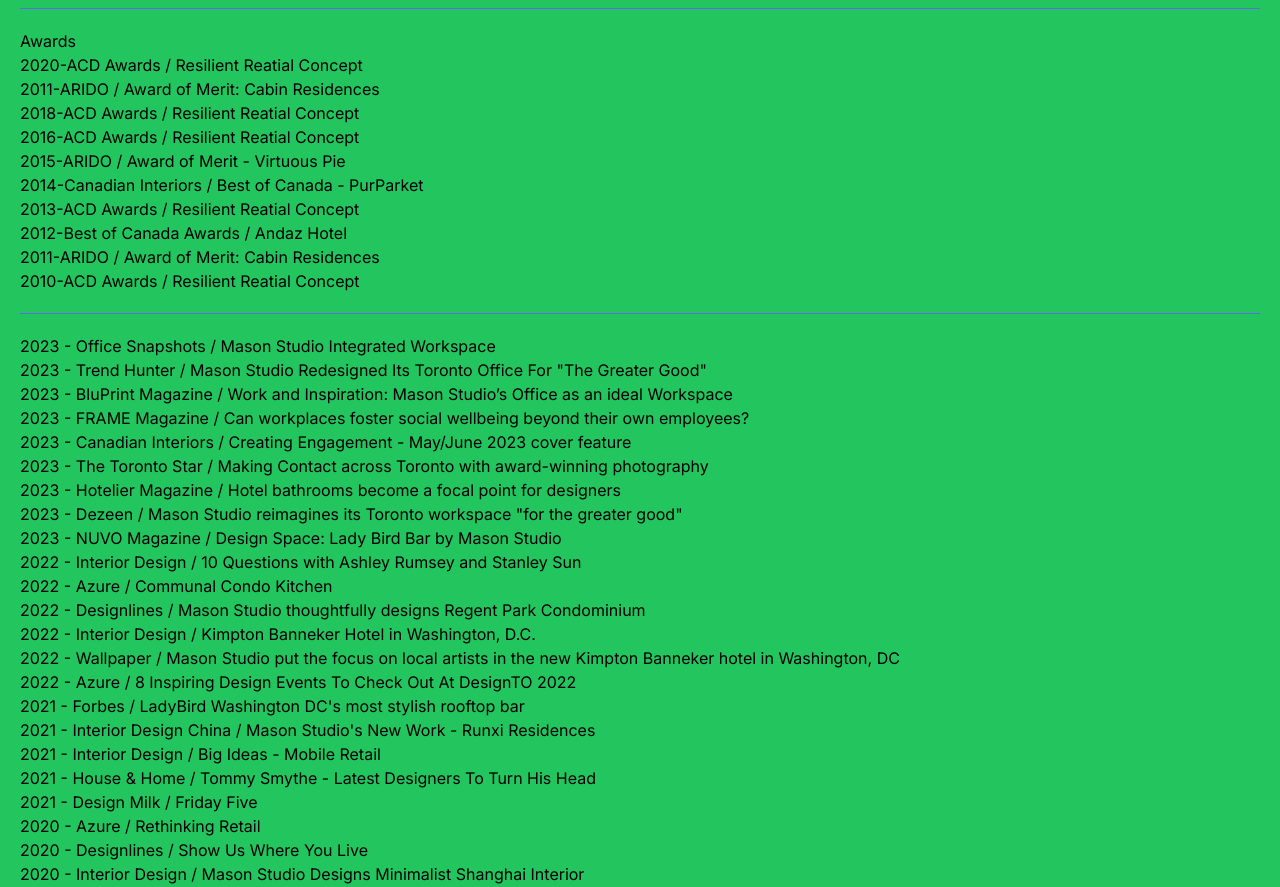
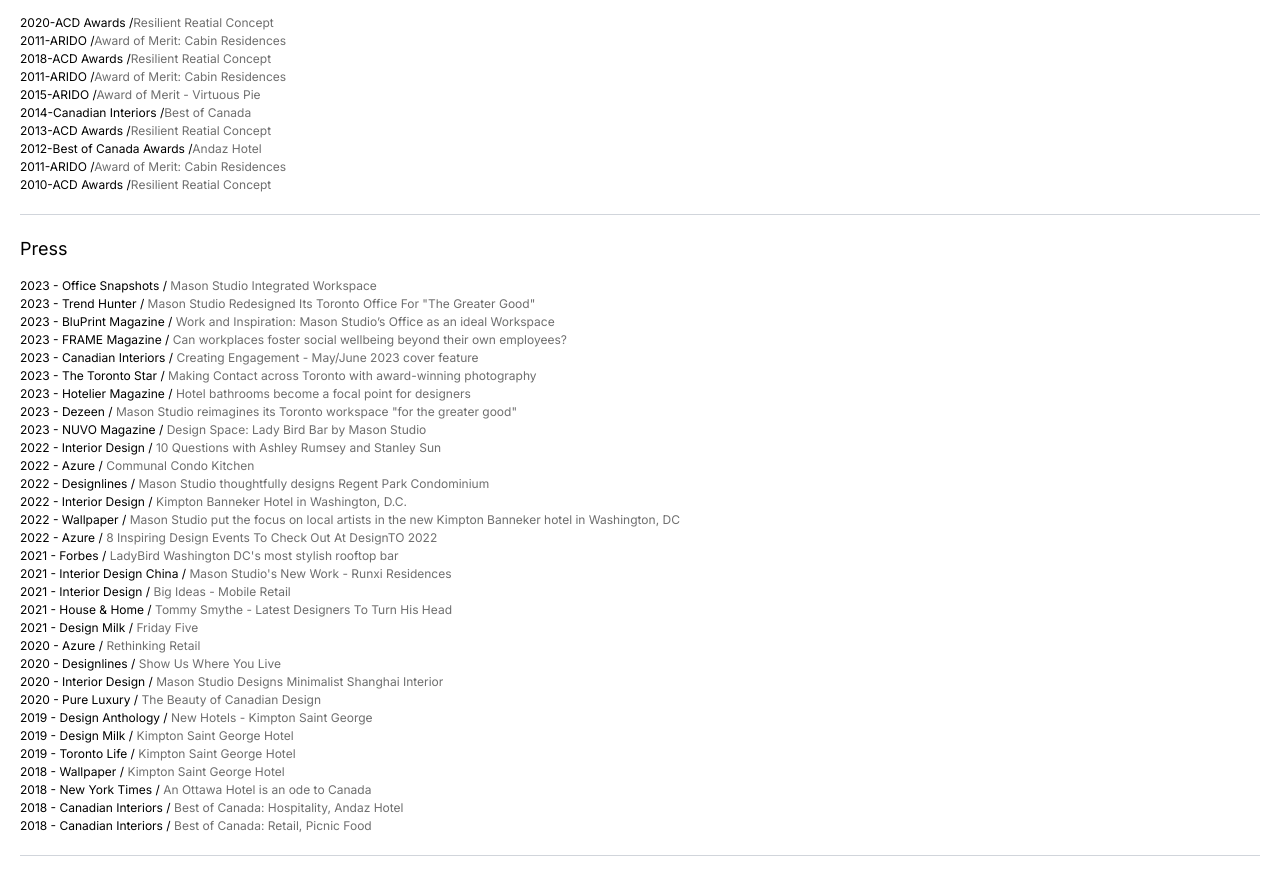
Before and after one commit to techloset/Talha-masoWebApp, a Next.js app: page /pages/about in a window 1280 px wide. Shown: the part 4060-4947 px from the top of the page. Built offline with nearby package versions, Linux system fonts and the light colour scheme.

Commit message:
working on cultural hub page

```diff
--- a/app/page.js
+++ b/app/page.js
@@ -1,14 +1,14 @@
 
 import React from 'react'
 import Main from './pages/main/main'
-import Footer from './(component)/footer/footer'
+// import Footer from './(component)/footer/footer'
 
 
 const page = () => {
   return (
     <div className=' '>
-      {/* <Main/> */}
-      <Footer/>
+      <Main/>
+
     </div>
   )
 }
--- a/app/pages/about/page.js
+++ b/app/pages/about/page.js
@@ -1,9 +1,10 @@
 import React from 'react'
 import Image from 'next/image'
+import Footer from '@/app/(component)/footer/footer'
 
 const page = () => {
     return (
-        <div className='bg-green-500 absolute -z-10 top-12 px-[20px] '>
+        <div className=' absolute  -z-10 top-12 px-[20px] pb-[45px] '>
             <p className='text-[25.6px] py-[15px]'>About</p>
             <p className='text-[22.85px]  '>We have an optimistic view of humanity, and we believe in the potency of using design as a tool for actionable change.</p>
             <p className='text-[12.8px] text-[#6E6E6E] my-[18px] '>At Mason Studio, we design thoughtfully and care deeply, guided by our innate need to “make better”.  This is not just to affect the world but to understand both the opportunities we have and the possibilities we can create to bring real value to society, an experience or a personal moment in a meaningful way. </p >
@@ -19,97 +20,176 @@
 
 
             <Image src='/images/aboutt2.jpg' width='100' height='100' className=' w-full ' />
-            <div className='my-[20px] border-b-[1px] border-indigo-500 '> </div>
+            <div className='my-[20px] border-b-[1px] border-gray-300 '> </div>
             <Image src='/images/about1.jpg' width='100' height='100' className=' w-full mt-[10px]' />
-            <div className='my-[20px] border-b-[1px] border-indigo-500 '> </div>
+            <div className='my-[20px] border-b-[1px] border-gray-300 '> </div>
 
 
             {/* text */}
-            <p> Co-Founder, Executive Director</p>
-            <p>Ashley Rumsey</p>
-            <p>BID Hons, NCIDQ, IDC, ARIDO, LEED AP</p>
-            <p>Ashley Rumsey brings the highest standards to both the design vision of projects and the management of the Mason Studio team. An advocate of purposeful design, Ashley has been a key part of the development of Mason Studio’s innovative research-based process. She ensures design decisions are thoughtfully evaluated based on their potential contribution to the end user, design process, and client’s goals. Her collaborative approach ensures a broad-based perspective, leveraging the skills and knowledge of the entire team to fully inform each design project.
+            <p className='text-[12px] text-[#6E6E6E]'> Co-Founder, Executive Director</p>
+            <p className='text-[18px] '>Ashley Rumsey</p>
+            <p className='text-[12px] text-[#6E6E6E]'>BID Hons, NCIDQ, IDC, ARIDO, LEED AP</p>
+            <p className='text-[12px] text-[#6E6E6E] pt-[12px] pb-[18px] '>Ashley Rumsey brings the highest standards to both the design vision of projects and the management of the Mason Studio team. An advocate of purposeful design, Ashley has been a key part of the development of Mason Studio’s innovative research-based process. She ensures design decisions are thoughtfully evaluated based on their potential contribution to the end user, design process, and client’s goals. Her collaborative approach ensures a broad-based perspective, leveraging the skills and knowledge of the entire team to fully inform each design project.
                 As a respected leader in the Canadian design community, Ashley has also been featured in international design media and regularly participates in thought leadership at notable conferences and events.</p>
 
 
-            <p> Co-Founder, Creative Director</p>
-            <p>Stanley Sun</p>
-            <p>BID Hons, BSC Hons, NCIDQ, IDC, ARIDO, BCIN</p>
-            <p>Stanley Sun’s vision is informed by a unique blend of formal studies in human sciences, fine arts and interior design.  Approaching each challenge with a combined scientific and humanistic perspective, he first observes how people experience and react to the built environment to create a rational and intuitive design solution. Of particular interest to Stanley’s practice is the science of light and the physiological and psychological response people have to light.As an advocate for Canadian design, Stanley has been published widely and has participated as a keynote speaker at leading design conferences. He is also a sessional instructor at his alma mater, Toronto Metropolitan University.</p>
+            <p className='text-[12px] text-[#6E6E6E]'> Co-Founder, Creative Director</p>
+            <p className='text-[18px] '>Stanley Sun</p>
+            <p className='text-[12px] text-[#6E6E6E]' >BID Hons, BSC Hons, NCIDQ, IDC, ARIDO, BCIN</p>
+            <p className='pt-[12px] text-[12.8px] text-[#6E6E6E] '>Stanley Sun’s vision is informed by a unique blend of formal studies in human sciences, fine arts and interior design.  Approaching each challenge with a combined scientific and humanistic perspective, he first observes how people experience and react to the built environment to create a rational and intuitive design solution. Of particular interest to Stanley’s practice is the science of light and the physiological and psychological response people have to light.As an advocate for Canadian design, Stanley has been published widely and has participated as a keynote speaker at leading design conferences. He is also a sessional instructor at his alma mater, Toronto Metropolitan University.</p>
 
-            <div className='my-[20px] border-b-[1px] border-indigo-500 '> </div>
+            <div className='mt-[30px] mb-[20px]  border-b-[1px] border-gray-300 '> </div>
 
-            <p>Awards</p>
-            <ul>
-                <li>
-                    2020-ACD Awards / Resilient Reatial Concept
+
+
+            {/* Awards links */}
+            <p className='text-[18px] pb-[15px] '>Awards</p>
+            <ul >
+
+                <li className='text-[12px] '>
+                    <span className='text-[#000000]'>
+                        2020-ACD Awards /
+                    </span>
+                    <span className='text-[#6E6E6E]'>
+                        Resilient Reatial Concept
+                    </span>
                 </li>
-                <li>
-                    2011-ARIDO / Award of Merit: Cabin Residences
+
+                <li className='text-[12px] '>
+                    <span className='text-[#000000]'>
+                        2011-ARIDO /
+                    </span>
+                    <span className='text-[#6E6E6E]'>
+                        Award of Merit: Cabin Residences
+                    </span>
+
                 </li>
-                <li>
-                    2018-ACD Awards / Resilient Reatial Concept
+                <li className='text-[12px] '>
+                    <span className='text-[#000000]'>
+                        2018-ACD Awards /
+                    </span>
+                    <span className='text-[#6E6E6E]'>
+                        Resilient Reatial Concept
+                    </span>
+
+
                 </li>
-                <li>
-                    2016-ACD Awards / Resilient Reatial Concept
+                <li className='text-[12px] '>
+                    <span className='text-[#000000]'>
+                        2011-ARIDO /
+                    </span>
+                    <span className='text-[#6E6E6E]'>
+                        Award of Merit: Cabin Residences
+                    </span>
+
+
                 </li>
-                <li>
-                    2015-ARIDO / Award of Merit - Virtuous Pie
+                <li className='text-[12px] '>
+                    <span className='text-[#000000]'>
+                        2015-ARIDO /
+                    </span>
+                    <span className='text-[#6E6E6E]'>
+                        Award of Merit - Virtuous Pie
+                    </span>
+
+
                 </li>
-                <li>
-                    2014-Canadian Interiors / Best of Canada - PurParket
+                <li className='text-[12px] '>
+                    <span className='text-[#000000]'>
+                        2014-Canadian Interiors /
+                    </span>
+                    <span className='text-[#6E6E6E]'>
+                        Best of Canada
+                    </span>
+
+
                 </li>
-                <li>
-                    2013-ACD Awards / Resilient Reatial Concept
+                <li className='text-[12px] '>
+                    <span className='text-[#000000]'>
+                        2013-ACD Awards /
+                    </span>
+                    <span className='text-[#6E6E6E]'>
+                        Resilient Reatial Concept
+                    </span>
+
+
                 </li>
-                <li>
-                    2012-Best of Canada Awards / Andaz Hotel
+                <li className='text-[12px] '>
+                    <span className='text-[#000000]'>
+                        2012-Best of Canada Awards /
+                    </span>
+                    <span className='text-[#6E6E6E]'>
+                        Andaz Hotel
+                    </span>
+
+
                 </li>
-                <li>
-                    2011-ARIDO / Award of Merit: Cabin Residences
+                <li className='text-[12px] '>
+                    <span className='text-[#000000]'>
+                        2011-ARIDO /
+                    </span>
+                    <span className='text-[#6E6E6E]'>
+                        Award of Merit: Cabin Residences
+                    </span>
+
+
                 </li>
-                <li>
-                    2010-ACD Awards / Resilient Reatial Concept
+                <li className='text-[12px] '>
+                    <span className='text-[#000000]'>
+                        2010-ACD Awards /
+                    </span>
+                    <span className='text-[#6E6E6E]'>
+                        Resilient Reatial Concept
+                    </span>
+
+
                 </li>
             </ul>
-            <div className='my-[20px] border-b-[1px] border-indigo-500 '> </div>
+
+            <div className='my-[20px] border-b-[1px] border-gray-300 '> </div>
+
+
+            {/* Press heading */}
+            <p className='text-[18px] pb-[15px] '>Press</p>
 
             <ul>
-                <li>2023 - Office Snapshots / Mason Studio Integrated Workspace</li>
-                <li>2023 - Trend Hunter / Mason Studio Redesigned Its Toronto Office For "The Greater Good"</li>
-                <li>2023 - BluPrint Magazine / Work and Inspiration: Mason Studio’s Office as an ideal Workspace</li>
-                <li>2023 - FRAME Magazine / Can workplaces foster social wellbeing beyond their own employees?</li>
-                <li>2023 - Canadian Interiors / Creating Engagement - May/June 2023 cover feature</li>
-                <li>2023 - The Toronto Star / Making Contact across Toronto with award-winning photography</li>
-                <li>2023 - Hotelier Magazine / Hotel bathrooms become a focal point for designers</li>
-                <li>2023 - Dezeen / Mason Studio reimagines its Toronto workspace "for the greater good"</li>
-                <li>2023 - NUVO Magazine / Design Space: Lady Bird Bar by Mason Studio</li>
-                <li>2022 - Interior Design / 10 Questions with Ashley Rumsey and Stanley Sun</li>
-                <li>2022 - Azure / Communal Condo Kitchen</li>
-                <li>2022 - Designlines / Mason Studio thoughtfully designs Regent Park Condominium</li>
-                <li>2022 - Interior Design / Kimpton Banneker Hotel in Washington, D.C.</li>
-                <li>2022 - Wallpaper / Mason Studio put the focus on local artists in the new Kimpton Banneker hotel in Washington, DC</li>
-                <li>2022 - Azure / 8 Inspiring Design Events To Check Out At DesignTO 2022</li>
-                <li>2021 - Forbes / LadyBird Washington DC's most stylish rooftop bar</li>
-                <li>2021 - Interior Design China / Mason Studio's New Work - Runxi Residences</li>
-                <li>2021 - Interior Design / Big Ideas - Mobile Retail</li>
-                <li>2021 - House & Home / Tommy Smythe - Latest Designers To Turn His Head</li>
-                <li>2021 - Design Milk / Friday Five</li>
-                <li>2020 - Azure / Rethinking Retail</li>
-                <li>2020 - Designlines / Show Us Where You Live</li>
-                <li>2020 - Interior Design / Mason Studio Designs Minimalist Shanghai Interior</li>
-                <li>2020 - Pure Luxury / The Beauty of Canadian Design</li>
-                <li>2019 - Design Anthology / New Hotels - Kimpton Saint George</li>
-                <li>2019 - Design Milk / Kimpton Saint George Hotel</li>
-                <li>2019 - Toronto Life / Kimpton Saint George Hotel</li>
-                <li>2018 - Wallpaper / Kimpton Saint George Hotel</li>
-                <li>2018 - New York Times / An Ottawa Hotel is an ode to Canada</li>
-                <li>2018 - Canadian Interiors / Best of Canada: Hospitality, Andaz Hotel</li>
-                <li>2018 - Canadian Interiors / Best of Canada: Retail, Picnic Food</li>
+                <li className='text-[12px] text-[#6E6E6E]'><span className='text-[#000000]'>2023 - Office Snapshots /</span> Mason Studio Integrated Workspace</li>
+                <li className='text-[12px] text-[#6E6E6E]'><span className='text-[#000000]'>2023 - Trend Hunter /</span> Mason Studio Redesigned Its Toronto Office For "The Greater Good"</li>
+                <li className='text-[12px] text-[#6E6E6E]'><span className='text-[#000000]'>2023 - BluPrint Magazine /</span> Work and Inspiration: Mason Studio’s Office as an ideal Workspace</li>
+                <li className='text-[12px] text-[#6E6E6E]'><span className='text-[#000000]'>2023 - FRAME Magazine /</span> Can workplaces foster social wellbeing beyond their own employees?</li>
+                <li className='text-[12px] text-[#6E6E6E]'><span className='text-[#000000]'>2023 - Canadian Interiors /</span> Creating Engagement - May/June 2023 cover feature</li>
+                <li className='text-[12px] text-[#6E6E6E]'><span className='text-[#000000]'>2023 - The Toronto Star /</span> Making Contact across Toronto with award-winning photography</li>
+                <li className='text-[12px] text-[#6E6E6E]'><span className='text-[#000000]'>2023 - Hotelier Magazine /</span> Hotel bathrooms become a focal point for designers</li>
+                <li className='text-[12px] text-[#6E6E6E]'><span className='text-[#000000]'>2023 - Dezeen /</span> Mason Studio reimagines its Toronto workspace "for the greater good"</li>
+                <li className='text-[12px] text-[#6E6E6E]'><span className='text-[#000000]'>2023 - NUVO Magazine /</span> Design Space: Lady Bird Bar by Mason Studio</li>
+                <li className='text-[12px] text-[#6E6E6E]'><span className='text-[#000000]'>2022 - Interior Design /</span> 10 Questions with Ashley Rumsey and Stanley Sun</li>
+                <li className='text-[12px] text-[#6E6E6E]'><span className='text-[#000000]'>2022 - Azure /</span> Communal Condo Kitchen</li>
+                <li className='text-[12px] text-[#6E6E6E]'><span className='text-[#000000]'>2022 - Designlines /</span> Mason Studio thoughtfully designs Regent Park Condominium</li>
+                <li className='text-[12px] text-[#6E6E6E]'><span className='text-[#000000]'>2022 - Interior Design /</span> Kimpton Banneker Hotel in Washington, D.C.</li>
+                <li className='text-[12px] text-[#6E6E6E]'><span className='text-[#000000]'>2022 - Wallpaper /</span> Mason Studio put the focus on local artists in the new Kimpton Banneker hotel in Washington, DC</li>
+                <li className='text-[12px] text-[#6E6E6E]'><span className='text-[#000000]'>2022 - Azure /</span> 8 Inspiring Design Events To Check Out At DesignTO 2022</li>
+                <li className='text-[12px] text-[#6E6E6E]'><span className='text-[#000000]'>2021 - Forbes /</span> LadyBird Washington DC's most stylish rooftop bar</li>
+                <li className='text-[12px] text-[#6E6E6E]'><span className='text-[#000000]'>2021 - Interior Design China /</span> Mason Studio's New Work - Runxi Residences</li>
+                <li className='text-[12px] text-[#6E6E6E]'><span className='text-[#000000]'>2021 - Interior Design /</span> Big Ideas - Mobile Retail</li>
+                <li className='text-[12px] text-[#6E6E6E]'><span className='text-[#000000]'>2021 - House & Home /</span> Tommy Smythe - Latest Designers To Turn His Head</li>
+                <li className='text-[12px] text-[#6E6E6E]'><span className='text-[#000000]'>2021 - Design Milk /</span> Friday Five</li>
+                <li className='text-[12px] text-[#6E6E6E]'><span className='text-[#000000]'>2020 - Azure /</span> Rethinking Retail</li>
+                <li className='text-[12px] text-[#6E6E6E]'><span className='text-[#000000]'>2020 - Designlines /</span> Show Us Where You Live</li>
+                <li className='text-[12px] text-[#6E6E6E]'><span className='text-[#000000]'>2020 - Interior Design /</span> Mason Studio Designs Minimalist Shanghai Interior</li>
+                <li className='text-[12px] text-[#6E6E6E]'><span className='text-[#000000]'>2020 - Pure Luxury /</span> The Beauty of Canadian Design</li>
+                <li className='text-[12px] text-[#6E6E6E]'><span className='text-[#000000]'>2019 - Design Anthology /</span> New Hotels - Kimpton Saint George</li>
+                <li className='text-[12px] text-[#6E6E6E]'><span className='text-[#000000]'>2019 - Design Milk /</span> Kimpton Saint George Hotel</li>
+                <li className='text-[12px] text-[#6E6E6E]'><span className='text-[#000000]'>2019 - Toronto Life /</span> Kimpton Saint George Hotel</li>
+                <li className='text-[12px] text-[#6E6E6E]'><span className='text-[#000000]'>2018 - Wallpaper /</span> Kimpton Saint George Hotel</li>
+                <li className='text-[12px] text-[#6E6E6E]'><span className='text-[#000000]'>2018 - New York Times /</span> An Ottawa Hotel is an ode to Canada</li>
+                <li className='text-[12px] text-[#6E6E6E]'><span className='text-[#000000]'>2018 - Canadian Interiors /</span> Best of Canada: Hospitality, Andaz Hotel</li>
+                <li className='text-[12px] text-[#6E6E6E]'><span className='text-[#000000]'>2018 - Canadian Interiors /</span> Best of Canada: Retail, Picnic Food</li>
 
             </ul>
 
-            <div className='my-[20px] border-b-[1px] border-indigo-500 '> </div>
+            <div className='mt-[20px] border-b-[1px] border-gray-300 '> </div>
+
+            <Footer/>
         </div>
     )
 }
```
Also changed, not shown: app/(component)/footer/footer.js (+5 -5 lines), app/pages/journal/page.js (+7 -2 lines).
